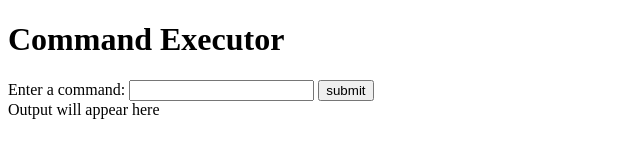
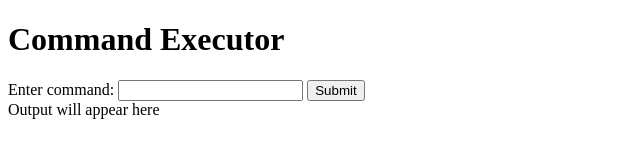
Before and after one commit to ignxcy/linrunner, a plain HTML site: page index.html in a window 1280 px wide. Shown: the full height of the page, 0-640 px from the left. Drawn offline with Linux system fonts and the light colour scheme.

Commit message:
update index.html

```diff
--- a/index.html
+++ b/index.html
@@ -6,10 +6,10 @@
 <body>
     <h1>Command Executor</h1>
     <form id="commandForm">
-        <label for="cmd">Enter a command:</label>
+        <label for="cmd">Enter command:</label>
         <input type="text" id="cmd" name="cmd" required>
-        <button type="submit">submit</button>
-    </form>
+        <button type="submit">Submit</button>
+      </form>
     <div id="output">
         Output will appear here
     </div>
```
